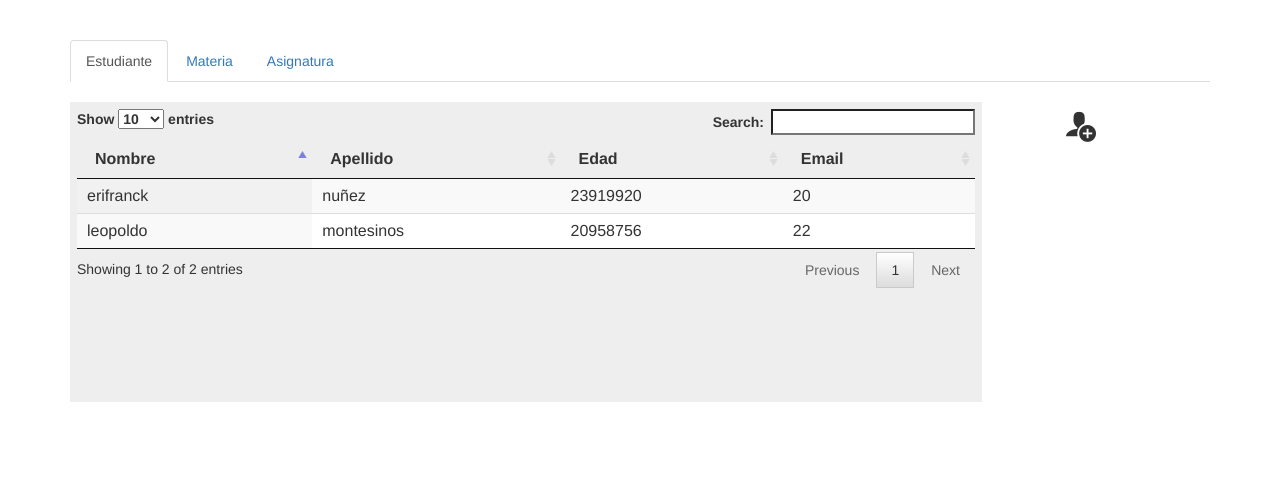
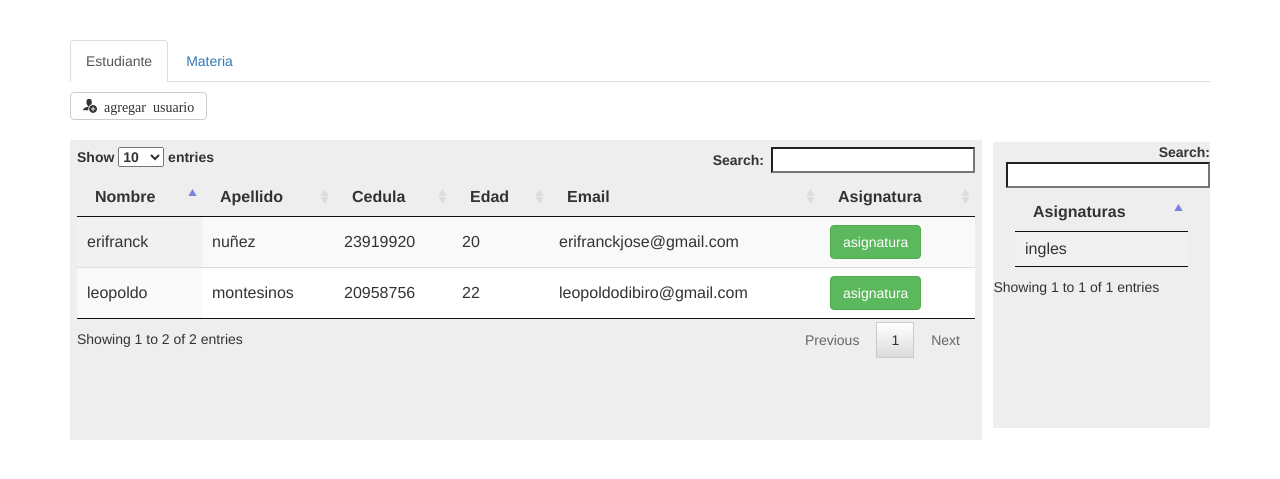
Before and after one commit to dibiro/omega-practica, a Django app: page / in a window 1280 px wide. Shown: the part 70-549 px from the top of the page. Run offline with Django 3.2, Linux system fonts and the light colour scheme; data comes from the database, SQL or seed files in the repository; data that the repository does not hold is empty; parts of the project's set-up code (start-up, migrations or seed data) failed here and were passed over; some libraries are stand-ins or nearby versions; some web fonts are replaced.

Commit message:
se elimino la pestaña asignatura y se creo un contenedor que sera mostrado con un evento activado por un boton que se agrego en una nueva columna que tiene la datatable estudiante

```diff
--- a/Sistema/universidad/static/css/styles.css
+++ b/Sistema/universidad/static/css/styles.css
@@ -5,18 +5,23 @@
 	margin-top: 20px;
 	padding: 0.5em;
 }
+.contenedor-asignatura{
+	width: 19%;
+	background: #eee;
+	height: 80%;
+	position: absolute;
+	right: 0;
+	top: 60px;
+
+}
 .tabs{
 	margin-top: 40px;
 }
-.nav{
-	background:
-}
+
 .tab-content{
 	position: relative;
 }
 .tab-content .icons{
-	position: absolute;
-	top: 10px;
-	right: 10%;
-	font-size: 30px;
+	margin-top: 10px;
+	font-size: 1em	;
 }
--- a/Sistema/universidad/static/js/main.js
+++ b/Sistema/universidad/static/js/main.js
@@ -1,7 +1,16 @@
 $(document).ready(function() {
 	var tablaEstudiante= $('#estudiantes').dataTable();
 	var tablaMateria= $('#materia').dataTable();
-	var tablaAsignatura= $('#asignatura').dataTable();
+	var tablaAsignatura= $('#asignaturas').dataTable({
+		'sScrollInfinite':true,
+		'bPaginate':false
+	});
+	//contenedor de asignaturas
+	var asignatura= $('.contenedor-asignatura');
+	//ocultando las asignaturas al iniciar la pagina
+
+	//boton para  mostrar el contenedor de asignaturas
+	var mostrar = $('#asignatura');
 
 	$.getJSON('/unerg/estudiante_json', function(json, textStatus) {
 		$.each(json, function(index, val) {
@@ -12,7 +21,9 @@ $(document).ready(function() {
 			 addData.push(val.cedula);
 			 addData.push(val.edad);
 			 addData.push(val.email);
+			 addData.push("<a class='btn btn-success' id='asignatura' href=/unerg/estudiante_json?=val.cedula>asignatura</a>");
 			 tablaEstudiante.fnAddData(addData);
+
 		});
 		tablaEstudiante.fnAdjustColumnSizing();
 
@@ -28,6 +39,10 @@ $(document).ready(function() {
 	$.getJSON('/unerg/asignacion_json', function(json, textStatus) {
 		$.each(json, function(index, val) {
 			 var addData=[];
+			 addData.push(val.materia_asignada)
+			tablaAsignatura.fnAddData(addData);
 		});
+		tablaMateria.fnAdjustColumnSizing();
+
 	});
 });
--- a/Sistema/universidad/templates/index.html
+++ b/Sistema/universidad/templates/index.html
@@ -25,21 +25,25 @@
 	  <ul class="nav nav-tabs" role="tablist">
 	    <li role="presentation" class="active"><a href="#home" aria-controls="home" role="tab" data-toggle="tab">Estudiante</a></li>
 	    <li role="presentation"><a href="#profile" aria-controls="profile" role="tab" data-toggle="tab">Materia</a></li>
-	    <li role="presentation"><a href="#messages" aria-controls="messages" role="tab" data-toggle="tab">Asignatura</a></li>
-
 	  </ul>
 
 	  <!-- Tab panes -->
 	<div class="tab-content">
 	    <div role="tabpanel" class="tab-pane active" id="home">
+	    	<span class="icon-user-plus icons btn btn-default" data-toggle="modal" data-target="#myModal">
+	    		agregar usuario
+	    	</span>
+
 	    	<div class="dates">
 				   <table id="estudiantes" class="display" width="100%" cellspacing="0">
 				    <thead>
 				    	 <tr>
 			                <th>Nombre</th>
 			                <th>Apellido</th>
+			                 <th>Cedula</th>
 			                <th>Edad</th>
 			                <th>Email</th>
+			                <th>Asignatura</th>
 
 			            </tr>
 			         </thead>
@@ -47,11 +51,21 @@
 
 				        </tbody>
 		    	</table>
+				<div class="contenedor-asignatura">
+					<table id="asignaturas" class="display" width="80%" cellspacing="0">
+						<thead id="asignaturas">
+							<th>Asignaturas</th>
 
+						</thead>
+						<tbody>
+						</tbody>
+					</table>
+
+				</div>
 	    	</div>
-	    	<span class="icon-user-plus icons" data-toggle="modal" data-target="#myModal"></span>
 	    </div>
 	    <div role="tabpanel" class="tab-pane" id="profile">
+	    <span class=" icon-pencil icons btn btn-default" data-toggle="modal" data-target="#myModal2">Agregar Materia</span>
 	    	<div class="dates">
 	    		<table id="materia" class="display" width="100%" cellspacing="0">
 				    <thead>
@@ -66,27 +80,9 @@
 				        </tbody>
 		    	</table>
 	    	</div>
-	    	<span class="icon-pencil icons" data-toggle="modal" data-target="#myModal2"></span>
+
 	    </div>
-	    <div role="tabpanel" class="tab-pane" id="messages">
-	    	<div class="dates">
-	    		<table id="asignatura" class="display" width="100%" cellspacing="0">
-				    <thead>
-				    	 <tr>
-			                <th>Nombre </th>
-			                <th>Apellido</th>
-			                <th>Cedula</th>
-			                <th>Materia Asignada</th>
-			            </tr>
-			         </thead>
-				        <tbody>
 
-				        </tbody>
-
-		    	</table>
-	    	</div>
-	    	<span class=" icon-pencil icons" data-toggle="modal" data-target="#myModal3"></span>
-	    </div>
   	</div>
 
 	</div>
@@ -158,39 +154,7 @@
     </div>
   </div>
 </div>
-<!-- Modal3 -->
-<div class="modal fade" id="myModal3" tabindex="-1" role="dialog" aria-labelledby="myModalLabel">
-  <div class="modal-dialog" role="document">
-    <div class="modal-content">
-      <div class="modal-header">
-        <button type="button" class="close" data-dismiss="modal" aria-label="Close"><span aria-hidden="true">&times;</span></button>
-        <h4 class="modal-title" id="myModalLabel">Añadir asignatura</h4>
-      </div>
-      <div class="modal-body">
-        <form name='asignatura' id='asignatura' method='POST'>
-        	<div class="form-group">
-        		<label for="estudiante">Estudiante:</label>
-        		<select id="estudiante" name="estudiante">
 
-        		</select>
-        	</div>
-			<div class="form-group">
-        		<label for="Materia">Materia:</label>
-        		<select id="Materia" name="materia">
-
-        		</select>
-        	</div>
-
-        </form>
-
-      </div>
-      <div class="modal-footer">
-        <button type="button" class="btn btn-default" data-dismiss="modal">Cerrar</button>
-        <button type="button" class="btn btn-primary">Guardar Cambios</button>
-      </div>
-    </div>
-  </div>
-</div>
 <script type="text/javascript" src="{% static 'js/jquery.js' %}"></script>
 <script type="text/javascript" src="{% static 'js/jquery.dataTables.min.js' %}"></script>
 <script type="text/javascript" src="{% static 'js/bootstrap.min.js' %}"></script>
```
Also changed, not shown: 8 other files.
